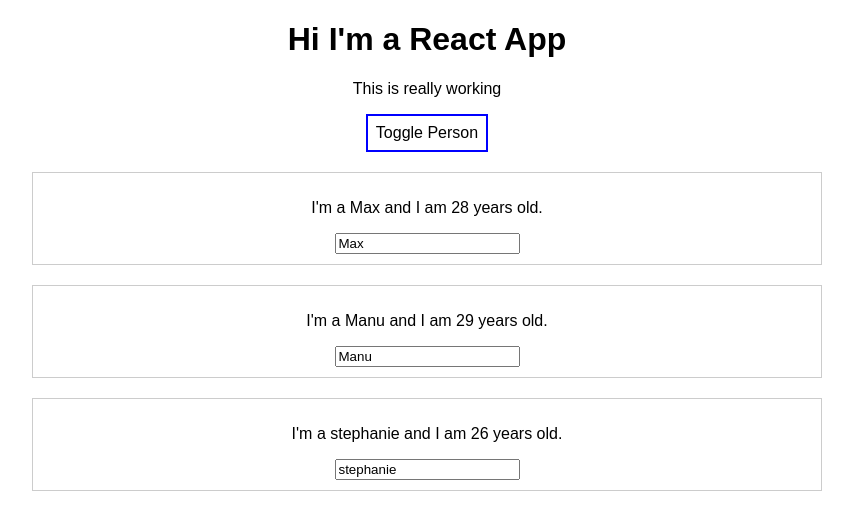
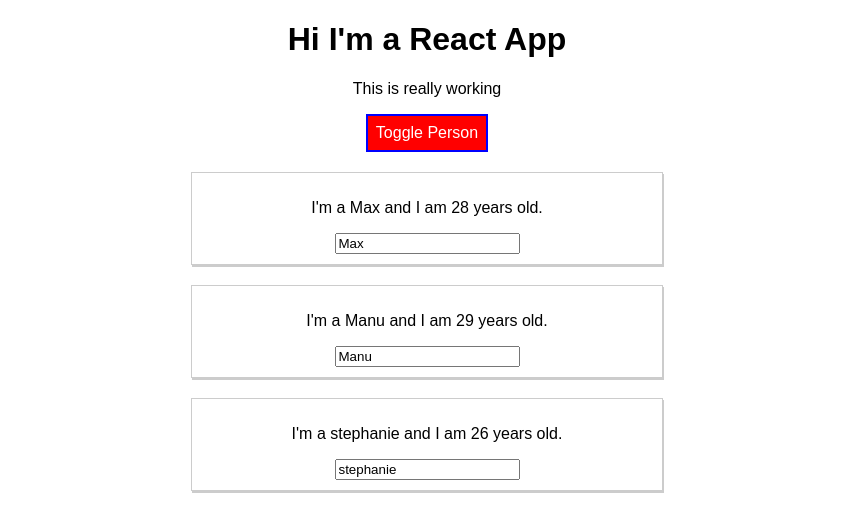
Before and after one commit to rahulsharma0212/react-tut, a React (Create React App) app: page / in a window 1280 px wide. Both pictures are taken after a click on the button "Toggle Person". Shown: the top 532 px of the page, without its empty margins (213-1066 px from the left). Built offline with nearby package versions, Linux system fonts and the light colour scheme.

Commit message:
adding styling using radium and styled-components

```diff
--- a/package.json
+++ b/package.json
@@ -3,9 +3,11 @@
   "version": "0.1.0",
   "private": true,
   "dependencies": {
+    "radium": "^0.26.2",
     "react": "^18.2.0",
     "react-dom": "^18.2.0",
-    "react-scripts": "1.1.5"
+    "react-scripts": "1.1.5",
+    "styled-components": "^5.3.5"
   },
   "scripts": {
     "start": "react-scripts start",
--- a/src/App.css
+++ b/src/App.css
@@ -1,3 +1,9 @@
 .App {
   text-align: center;
 }
+.red {
+  color: red;
+}
+.bold {
+  font-weight: bold;
+}
--- a/src/App.js
+++ b/src/App.js
@@ -2,6 +2,23 @@
 // import React, { useState } from "react";
 import "./App.css";
 import Person from "./Person/Person";
+import styled from "styled-components";
+
+const StyleButton = styled.button`
+  background-color: ${(props) => (props.alt ? "red" : "green")};
+  color: white;
+  font: inherit;
+  border: 2px solid blue;
+  cursor: pointer;
+  padding: 8px;
+
+  &:hover {
+    color: black;
+    background-color: ${(props) => (props.alt ? "salmon" : "lightgreen")};
+  }
+`;
+
+/* import Radium, { StyleRoot } from "radium"; */
 // const App = (props) => {
 //   const [person, setPerson] = useState({
 //     person: [
@@ -111,13 +128,18 @@
     this.setState({ showPerson: !doesShow });
   };
   render() {
-    const style = {
-      backgroundColor: "White",
-      font: "inherit",
-      border: "2px solid blue",
-      cursor: "pointer",
-      padding: "8px",
-    };
+    // const style = {
+    //   backgroundColor: "green",
+    //   color: "white",
+    //   font: "inherit",
+    //   border: "2px solid blue",
+    //   cursor: "pointer",
+    //   padding: "8px",
+    //   /*       ":hover": {
+    //     color: "black",
+    //     backgroundColor: "lightgreen",
+    //   }, */
+    // };
 
     let person = null;
     /*     if (this.state.showPerson) {
@@ -159,15 +181,30 @@
           })}
         </div>
       );
+      // style.backgroundColor = "red";
+      /*       style[":hover"] = {
+        color: "black",
+        backgroundColor: "salmon",
+      }; */
     }
+    let classes = [];
+    if (this.state.person.length <= 2) classes.push("red");
+    if (this.state.person.length <= 1) classes.push("bold");
     return (
+      // <StyleRoot>
       <div className="App">
         <h1>Hi I'm a React App</h1>
         {/* <span style={style}>by Rahul</span> */}
-        <p>This is really working</p>
-        <button onClick={this.togglePersonHandler} style={style}>
+        <p className={classes.join(" ")}>This is really working</p>
+        {/* <button onClick={this.togglePersonHandler} style={style}>
           Toggle Person
-        </button>
+        </button> */}
+        <StyleButton
+          onClick={this.togglePersonHandler}
+          alt={this.state.showPerson}
+        >
+          Toggle Person
+        </StyleButton>
         {person}
 
         {/* {this.state.showPerson ? (
@@ -191,9 +228,11 @@
           </div>
         ) : null} */}
       </div>
+      // </StyleRoot>
     );
     // return React.createElement('div',{className: 'App'},React.createElement('h1',null,'Hi I\'m a React App ',React.createElement('span',{style:{color:"green"}},'by Rahul Sharma')));
   }
 }
 
 export default App;
+// export default Radium(App);
--- a/src/Person/Person.css
+++ b/src/Person/Person.css
@@ -1,7 +1,8 @@
-.Person{
-    width: 60%;
-    margin: 20px auto;
-    border:1px solid #ccc;
-    padding:10px;
-    text-align:center;
+.Person {
+  width: 60%;
+  margin: 20px auto;
+  border: 1px solid #ccc;
+  padding: 10px;
+  text-align: center;
+  box-shadow: 1px 2px #ccc;
 }
--- a/src/Person/Person.js
+++ b/src/Person/Person.js
@@ -1,14 +1,37 @@
-import React from 'react';
-import './Person.css';
+import React from "react";
+/* import "./Person.css"; */
+/* import Radium from "radium"; */
+import styled from "styled-components";
 
-const person = (props)=>{
-        {/* <p>I'm a {props.name} and I am {Math.floor(Math.random()*30)}years old.</p> */}
-    return(
-        <div className="Person">
-            <p onClick={props.click}>I'm a {props.name} and I am {props.age} years old.</p>
-            <p>{props.children}</p>
-            <input type="text" onChange={props.changed} value={props.name}></input>
-        </div>
-    );
-}
+const StyleDiv = styled.div`
+  width: 60%;
+  margin: 20px auto;
+  border: 1px solid #ccc;
+  padding: 10px;
+  text-align: center;
+  box-shadow: 1px 2px #ccc;
+
+  @media (min-width: 500px) {
+    width: 450px;
+  }
+`;
+
+const person = (props) => {
+  /* const style = {
+    "@media (min-width:500px)": { width: "450px" },
+  }; */
+  {
+    /* <p>I'm a {props.name} and I am {Math.floor(Math.random()*30)}years old.</p> */
+  }
+  return (
+    <StyleDiv>
+      <p onClick={props.click}>
+        I'm a {props.name} and I am {props.age} years old.
+      </p>
+      <p>{props.children}</p>
+      <input type="text" onChange={props.changed} value={props.name}></input>
+    </StyleDiv>
+  );
+};
 export default person;
+// export default Radium(person);
```
Also changed, not shown: 1 other file (tests, documents, lock files or other folders).
